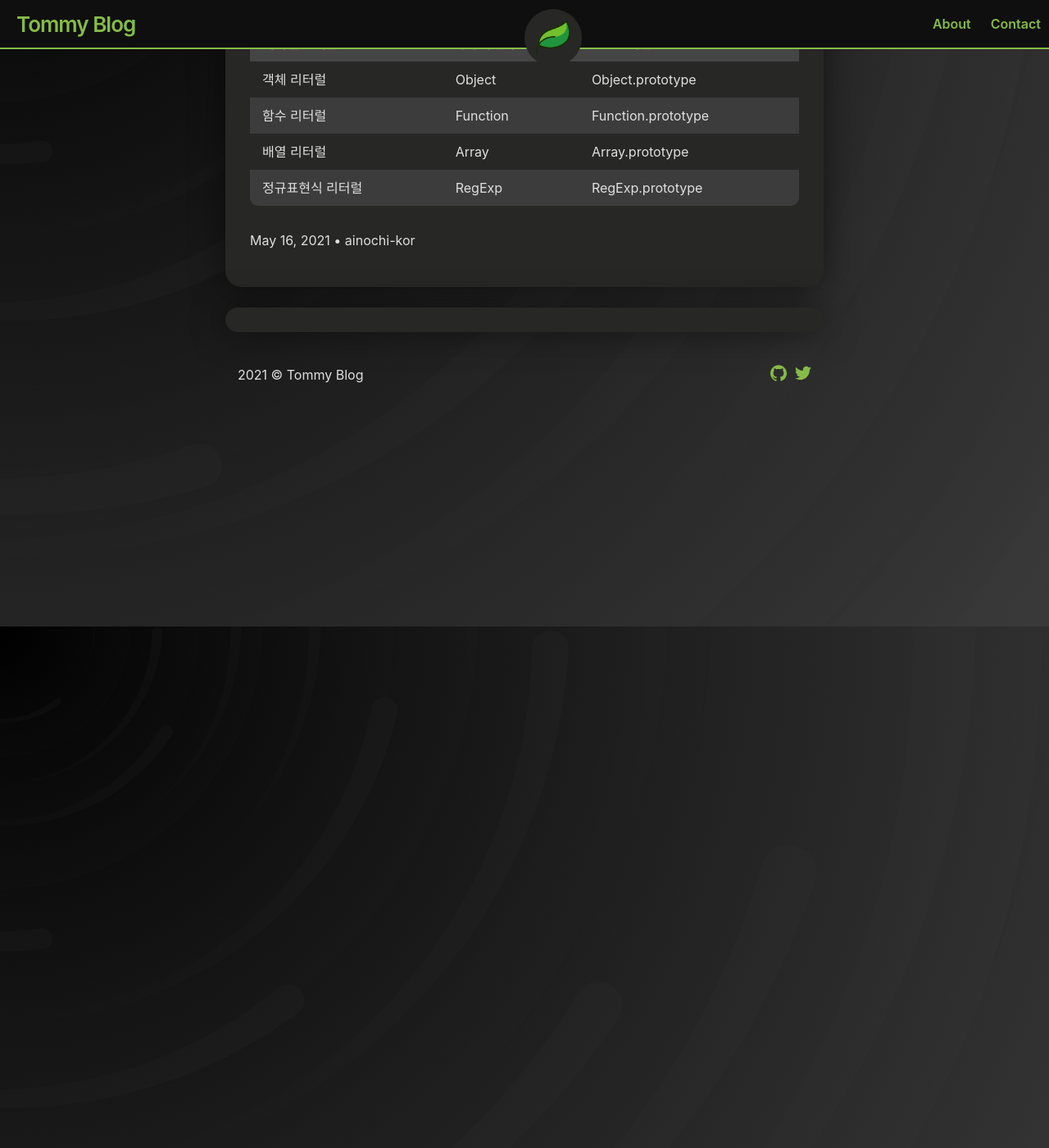
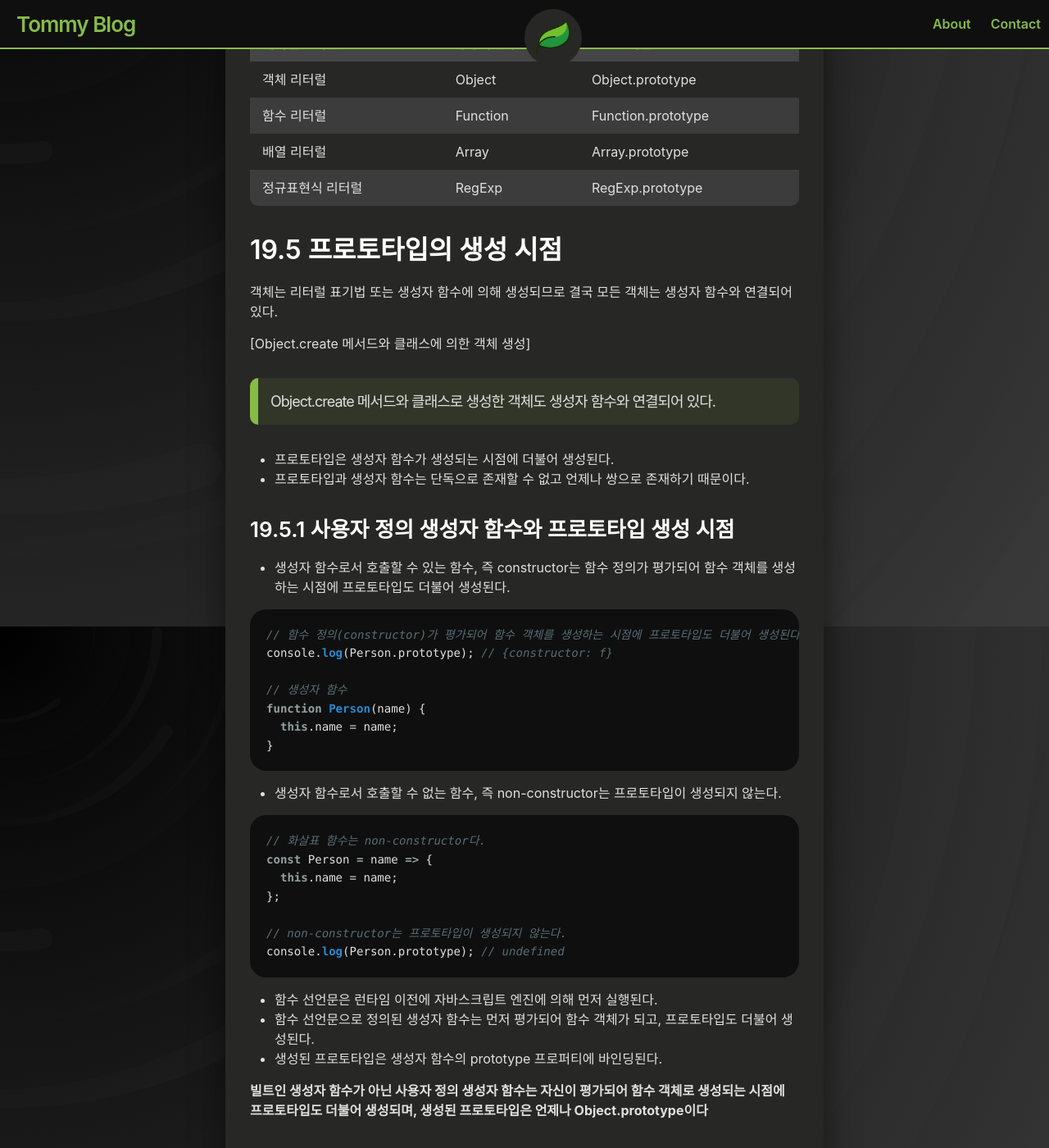
Before and after one commit to ainochi-kor/ainochi-kor.github.io, a Jekyll site: the page built from _posts/ModernJS/2021-05-16-19장_프로토타입.md, in a window 1280 px wide and 1400 px high, scrolled down 8836 px. Shown: the whole window at 82% size. Built offline with Jekyll 4.4.1, drawn with Linux system fonts in a browser that asks for light colours; a script that is not in the unit is left out; some of the changed text lies outside the part shown.

Commit message:
add by Tommy 19장 프로토타입

````diff
--- a/_posts/ModernJS/2021-05-16-19장_프로토타입.md
+++ b/_posts/ModernJS/2021-05-16-19장_프로토타입.md
@@ -352,3 +352,79 @@ console.log(foo.constructor === Function); // true
 함수 리터럴|Function|Function.prototype|
 배열 리터럴|Array|Array.prototype|
 정규표현식 리터럴|RegExp|RegExp.prototype|
+
+
+## 19.5 프로토타입의 생성 시점
+객체는 리터럴 표기법 또는 생성자 함수에 의해 생성되므로 결국 모든 객체는 생성자 함수와 연결되어 있다.
+
+[Object.create 메서드와 클래스에 의한 객체 생성]
+> Object.create 메서드와 클래스로 생성한 객체도 생성자 함수와 연결되어 있다.
+
+- 프로토타입은 생성자 함수가 생성되는 시점에 더불어 생성된다.
+- 프로토타입과 생성자 함수는 단독으로 존재할 수 없고 언제나 쌍으로 존재하기 때문이다.
+
+### 19.5.1 사용자 정의 생성자 함수와 프로토타입 생성 시점
+- 생성자 함수로서 호출할 수 있는 함수, 즉 constructor는 함수 정의가 평가되어 함수 객체를 생성하는 시점에 프로토타입도 더불어 생성된다.
+
+``` js
+// 함수 정의(constructor)가 평가되어 함수 객체를 생성하는 시점에 프로토타입도 더불어 생성된다.
+console.log(Person.prototype); // {constructor: f}
+
+// 생성자 함수
+function Person(name) {
+  this.name = name;
+}
+```
+
+- 생성자 함수로서 호출할 수 없는 함수, 즉 non-constructor는 프로토타입이 생성되지 않는다.
+
+``` js
+// 화살표 함수는 non-constructor다.
+const Person = name => {
+  this.name = name;
+};
+
+// non-constructor는 프로토타입이 생성되지 않는다.
+console.log(Person.prototype); // undefined
+```
+
+- 함수 선언문은 런타임 이전에 자바스크립트 엔진에 의해 먼저 실행된다.
+- 함수 선언문으로 정의된 생성자 함수는 먼저 평가되어 함수 객체가 되고, 프로토타입도 더불어 생성된다.
+- 생성된 프로토타입은 생성자 함수의 prototype 프로퍼티에 바인딩된다.
+
+**빌트인 생성자 함수가 아닌 사용자 정의 생성자 함수는 자신이 평가되어 함수 객체로 생성되는 시점에 프로토타입도 더불어 생성되며, 생성된 프로토타입은 언제나 Object.prototype이다**
+
+### 19.5.2 빌트인 생성자 함수와 프로토타입 생성 시점
+- 모든 빌트인 생성자 함수는 전역 객체가 생성되는 시점에 생성된다.
+- 생성된 프로토타입은 빌트인 생성자 함수의 prototype 프로퍼티에 바인딩된다.
+
+[전역 객체]
+- 전역 객체는 코드가 실행되기 이전 단계에 자바스크립트 엔진에 의해 생성되는 특수한 객체다.
+- 전역 객체는 클라이언트 사이드 환경(브라우저)에서 window, 서버 사이드 환경(Node.js)에서는 global 객체를 의미한다.
+- 전역 객체는 표준 빌트인 객체(Object, String, Number, Function, Array ..)들과 환경에 따른 호스트 객체(클라이언트 Web API 또는 Node.js의 호스트 API), 그리고 var 키워드로 선언한 전역 변수와 전역 함수를 프로퍼티로 갖는다.
+- Math, Reflect, JSON을 제외한 표준 빌트인 객체는 모두 생성자 함수.
+
+``` js
+// 전역 객체 window는 브라우저에 종속적이므로 아래 코드는 브라우저 환경에서 실행해야 한다.
+// 빌트인 객체인 Object는 전역 객체 window의 프로퍼티이다.
+window.Object === Object // true;
+```
+
+- **이후 생성자 함수 또는 리터럴 표기법으로 객체를 생성하면 프로토타입은 생성된 객체의 [[Prototype]] 내부 슬롯에 할당된다.**
+
+## 19.6 객체 생성 방식과 프로토타입의 결정
+객체 생성 방법
+- 객체 리터럴
+- Object 생성자 함수
+- 생성자 함수
+- Object.create 메서드
+- 클래스
+
+이들은 추상 연산 OrdinaryObjectCreate에 의해 생성된다는 공통점이 있다.
+
+- 추상 연산 OridinaryObjectCreate는 필수적으로 자신이 생성할 객체의 프로토타입을 인수로 전달받는다.
+- 자신이 생성할 객체에 추가할 프로퍼티 목록 옵션으로 전달할 수 있다.
+- 빈 객체를 생성한 후, 객체에 추가할 프로퍼티 목록이 인수로 전달된 경우 프로퍼티를 객체에 추가한다.
+- 인수로 전달받은 프로토타입을 자신이 생성한 객체의[[Prototype]] 내부 슬롯에 할당한 다음 생성한 객체를 반환한다.
+
+**프로토타입은 추상 연산 OrdinaryObjectCreate에 전달되는 인수에 의해 결정된다. 이 인수는 객체가 생성되는 시점에 객체 생성 방식에 의해 결정된다.**
````
